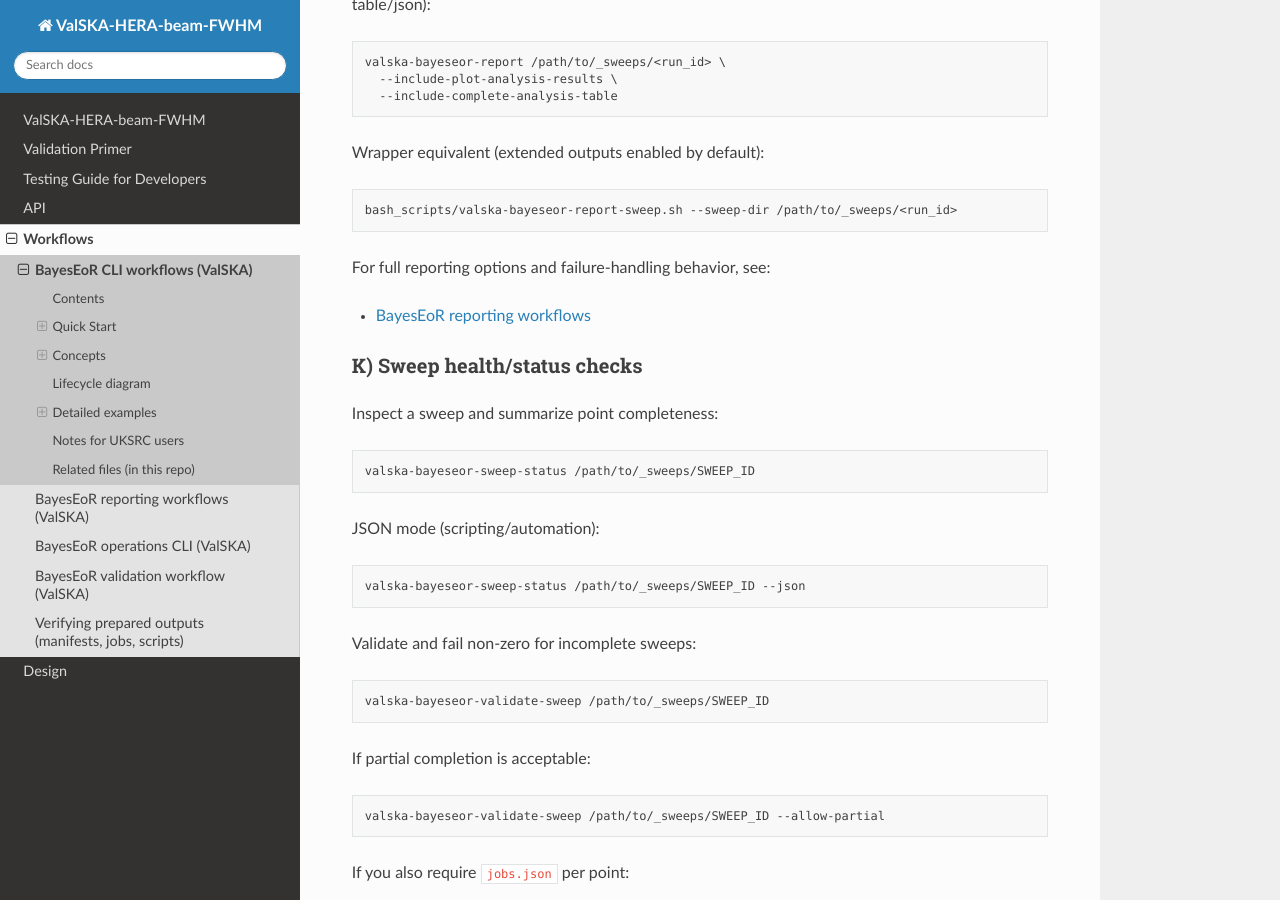
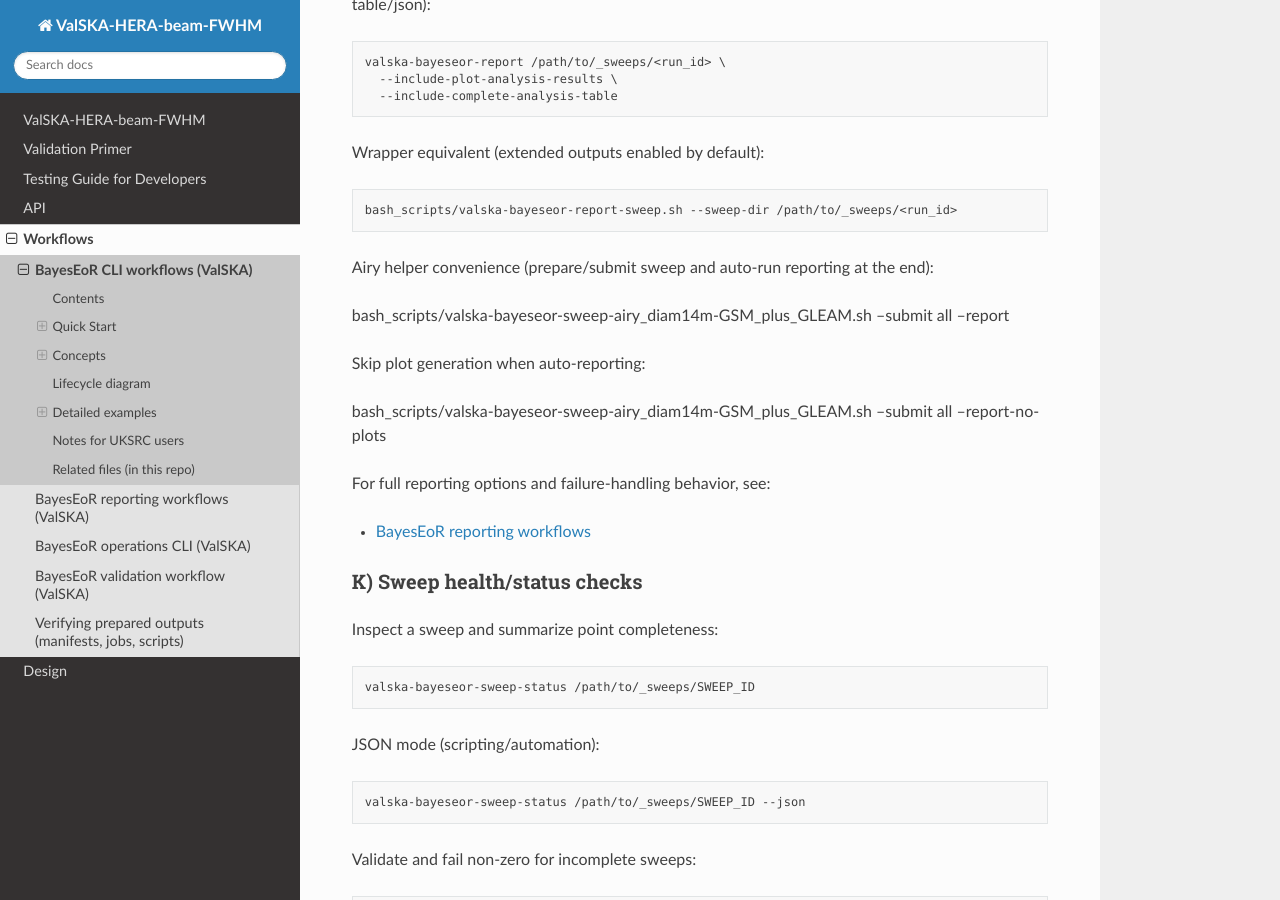
Before and after one commit to uksrc/ValSKA-HERA-beam-FWHM, a Sphinx documentation site: the page built from docs/source/workflows/bayeseor_cli_examples.md, in a window 1280 px wide and 900 px high, scrolled down 11889 px. Built offline with Sphinx 7.4.7 and the Read the Docs theme 3.1.0, drawn with Linux system fonts in a browser that asks for light colours; the version number could not be read and is left out; some of the changed text lies outside the part shown.

Commit message:
Document airy helper post-sweep report flags

```diff
--- a/docs/source/workflows/bayeseor_cli_examples.md
+++ b/docs/source/workflows/bayeseor_cli_examples.md
@@ -491,6 +491,14 @@ Wrapper equivalent (extended outputs enabled by default):
 
     bash_scripts/valska-bayeseor-report-sweep.sh --sweep-dir /path/to/_sweeps/<run_id>
 
+Airy helper convenience (prepare/submit sweep and auto-run reporting at the end):
+
+  bash_scripts/valska-bayeseor-sweep-airy_diam14m-GSM_plus_GLEAM.sh --submit all --report
+
+Skip plot generation when auto-reporting:
+
+  bash_scripts/valska-bayeseor-sweep-airy_diam14m-GSM_plus_GLEAM.sh --submit all --report-no-plots
+
 For full reporting options and failure-handling behavior, see:
 
 - [BayesEoR reporting workflows](./bayeseor_reporting.md)
@@ -575,3 +583,4 @@ Ambiguous older patterns like `GLEAM_beam` are rejected to prevent silent misrou
 - `src/valska_hera_beam/external_tools/bayeseor/sweep.py`
 - `src/valska_hera_beam/external_tools/bayeseor/submit.py`
 - `config/runtime_paths.yaml`
+- `bash_scripts/valska-bayeseor-sweep-airy_diam14m-GSM_plus_GLEAM.sh`
```
Also changed, not shown: docs/source/workflows/bayeseor_reporting.md (+6 -0 lines).
